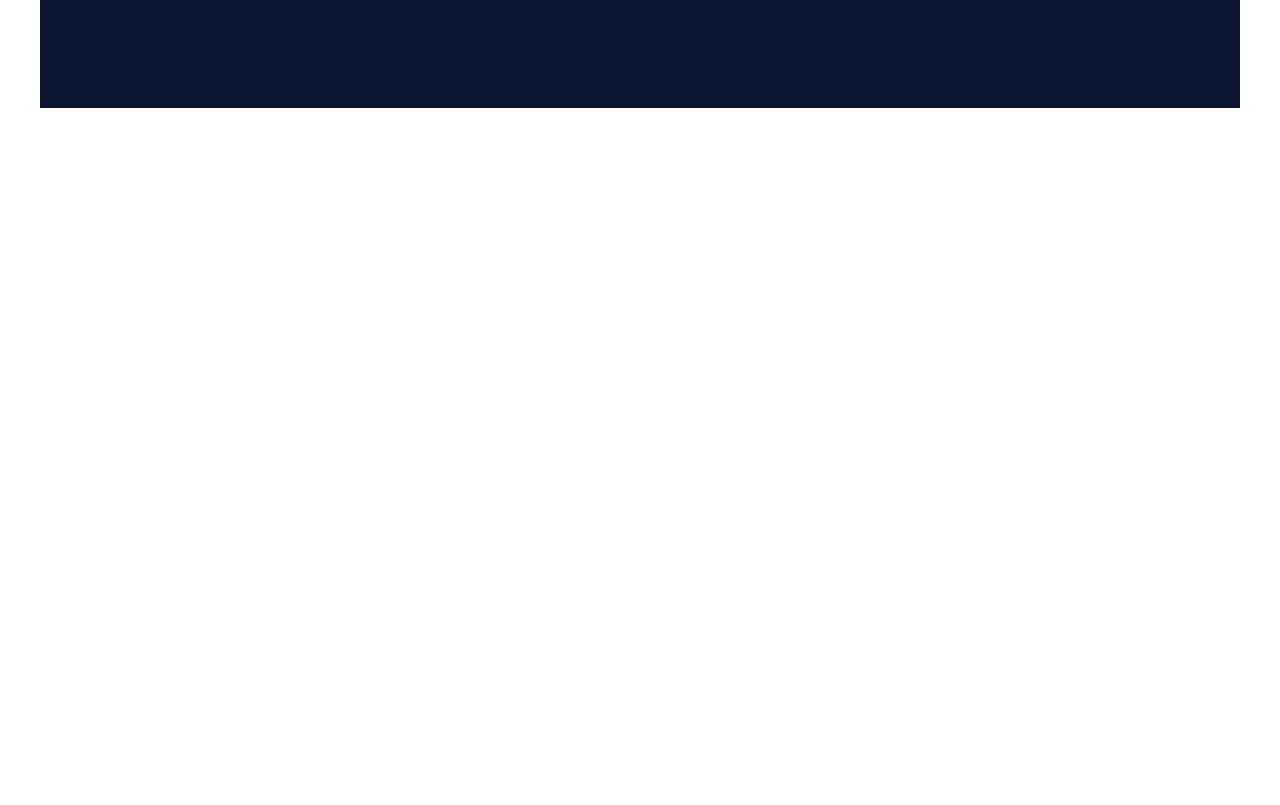
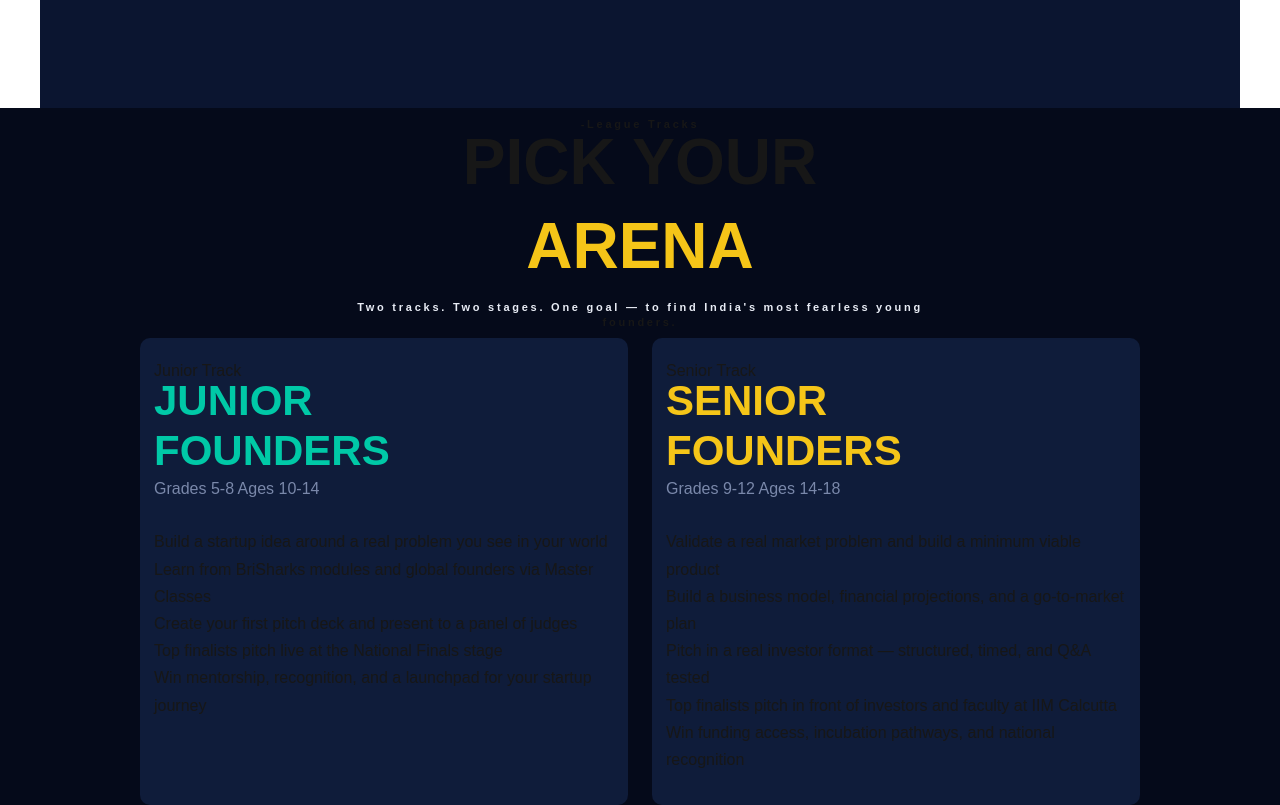
Before and after one commit to AkashTirkey/Landing-Page-NextJS, a Next.js app: page / in a window 1280 px wide. Shown: the part 1114-1919 px from the top of the page. Before the commit the page ends 1222 px from the top, so only its background shows below. Built offline with nearby package versions, Linux system fonts and the light colour scheme.

Commit message:
League comp added

```diff
--- /dev/null
+++ b/src/app/Components/LeagueTracks/LeagueTracks.js
@@ -0,0 +1,80 @@
+import style from "./LeagueTracks.module.css";
+const LeagueTracks = () => {
+  return (
+    <div className={style.main}>
+      <div className={style.section}>
+        <p>-League Tracks</p>
+        <h1> PICK YOUR</h1>
+        <h1 style={{ color: "#F5C518" }}>ARENA</h1>
+        <p className={style.para}>
+          Two tracks. Two stages. One goal — to find India's most fearless young
+        </p>
+        <p>founders.</p>
+      </div>
+
+      <div className={style.gridSection}>
+        <div className={style.gridContent}>
+          <div className={style.intro}>
+            <p>Junior Track</p>
+            <h1 style={{ color: "#00C9A7" }}>Junior</h1>
+            <h1 style={{ color: "#00C9A7" }}>Founders</h1>
+            <p style={{ color: "#7A88AA" }}>Grades 5-8 Ages 10-14</p>
+          </div>
+          <div className={style.lists}>
+            <ul className={style.listItems}>
+              <li>
+                Build a startup idea around a real problem you see in your world
+              </li>
+              <li>
+                Learn from BriSharks modules and global founders via Master
+                Classes
+              </li>
+              <li>
+                Create your first pitch deck and present to a panel of judges
+              </li>
+              <li>Top finalists pitch live at the National Finals stage</li>
+              <li>
+                Win mentorship, recognition, and a launchpad for your startup
+                journey
+              </li>
+            </ul>
+          </div>
+        </div>
+        <div className={style.gridContent}>
+          <div className={style.intro}>
+            <p>Senior Track</p>
+            <h1 style={{ color: "#F5C518" }}>Senior</h1>
+            <h1 style={{ color: "#F5C518" }}>Founders</h1>
+            <p style={{ color: "#7A88AA" }}>Grades 9-12 Ages 14-18</p>
+          </div>
+          <div className={style.lists}>
+            <ul className={style.listItems}>
+              <li>
+                Validate a real market problem and build a minimum viable
+                product
+              </li>
+              <li>
+                Build a business model, financial projections, and a
+                go-to-market plan
+              </li>
+              <li>
+                Pitch in a real investor format — structured, timed, and Q&A
+                tested
+              </li>
+              <li>
+                Top finalists pitch in front of investors and faculty at IIM
+                Calcutta
+              </li>
+              <li>
+                Win funding access, incubation pathways, and national
+                recognition
+              </li>
+            </ul>
+          </div>
+        </div>
+      </div>
+    </div>
+  );
+};
+
+export default LeagueTracks;
--- /dev/null
+++ b/src/app/Components/LeagueTracks/LeagueTracks.module.css
@@ -0,0 +1,76 @@
+.main{
+background-color: #050A1A;
+box-sizing: border-box;
+
+}
+.section{
+    max-width: 1200px;
+    margin: 0 auto;
+    padding: 10px 20px;
+
+    display: flex;
+    flex-direction: column;
+    justify-content: center;
+    align-items: center;
+}
+
+.section > p{
+    font-size: 11px;
+    font-family:"DM Sans", sans-serif ;
+    /* color: #F5C518; */
+    font-weight: 700;
+    letter-spacing: 0.25em;
+}
+
+.section h1{
+    font-family: 'Barlow Condensed', sans-serif;
+    font-size: 64px;
+    font-weight: 800;
+    line-height: 1;
+    margin-bottom: 20px;
+}
+ .para{
+    font-size: 17px;
+    color: #E8ECF5;
+    line-height: 1.7;
+ }
+
+ /* Grids */
+ .gridSection{
+    display: grid;
+    grid-template-columns: 1fr 1fr;
+    gap: 24px;
+    max-width: 1000px;
+    margin: 0 auto;
+
+ }
+
+ .gridContent{
+    padding: 14px 14px 32px;
+    background-color: #0F1C3A;
+    border-radius: 10px
+;
+    /* border: 1px solid grey; */
+ }
+
+ .gridContent ul li{
+    list-style: none;
+ }
+
+ .intro{
+    padding: 10px 0px;
+    margin-bottom: 20px;
+ }
+
+ .listItems li{
+    line-height: 1.7;
+ }
+
+ .intro h1{
+    font-family: "Barlow Condensed",sans-serif;
+    font-size: 42px;
+    font-weight: 900;
+    text-transform: uppercase;
+    line-height: 1;
+    margin-bottom: 8px;
+ }
--- a/src/app/page.js
+++ b/src/app/page.js
@@ -2,12 +2,14 @@ import Image from "next/image";
 import styles from "./page.module.css";
 import Header from "./Components/Header/Header";
 import About from "./Components/About/About";
+import LeagueTracks from "./Components/LeagueTracks/LeagueTracks";
 
 export default function Home() {
   return (
     <>
       <Header />
       <About />
+      <LeagueTracks />
     </>
   );
 }
```
